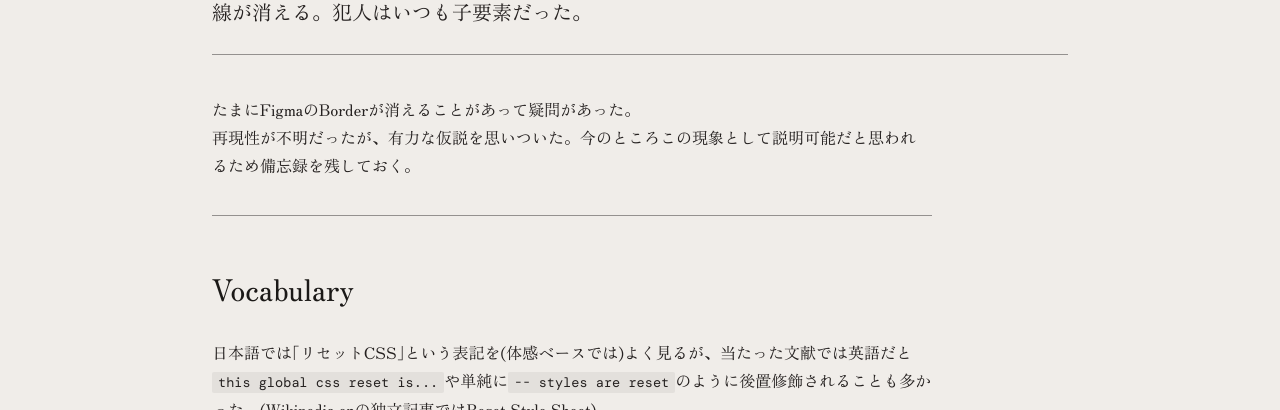
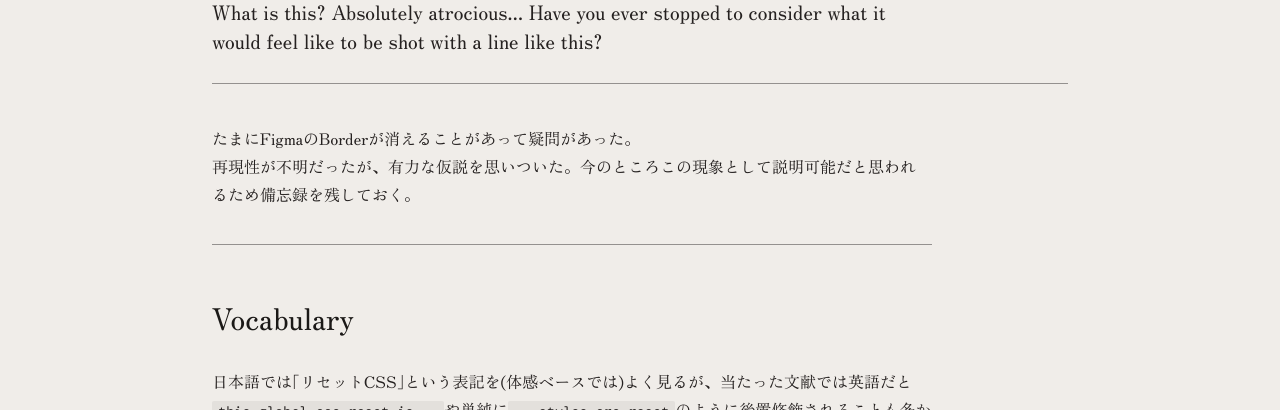
Before and after one commit to nilferum/que-sais-je, an Astro site: page /blog/figma-vanishing-border in a window 1280 px wide. Shown: the part 690-1100 px from the top of the page. Built offline with nearby package versions, Linux system fonts and the light colour scheme; Astro itself is replaced by a stand-in of ours; a web font is replaced by a local one.

Commit message:
Update excerpt: Figiyama Gangsta Paradise
Co-Authored-By: Claude Opus 5 <noreply@anthropic.com>

```diff
--- a/src/content/posts/figma-vanishing-border.md
+++ b/src/content/posts/figma-vanishing-border.md
@@ -3,7 +3,7 @@ title: 'Figiyama Gangsta Paradise'
 bigTitle: 'Figiyama'
 emphasis: 'Figiyama'
 headline: '{emphasis} Gangsta Paradise'
-excerpt: '線が消える。犯人はいつも子要素だった。'
+excerpt: 'What is this? Absolutely atrocious... Have you ever stopped to consider what it would feel like to be shot with a line like this?'
 author: 'nilferum'
 date: 2026-07-14
 cover: '/images/inverted-fuji.webp'
```
Also changed, not shown: public/fonts/ZenOldMincho-Subset.woff2.
